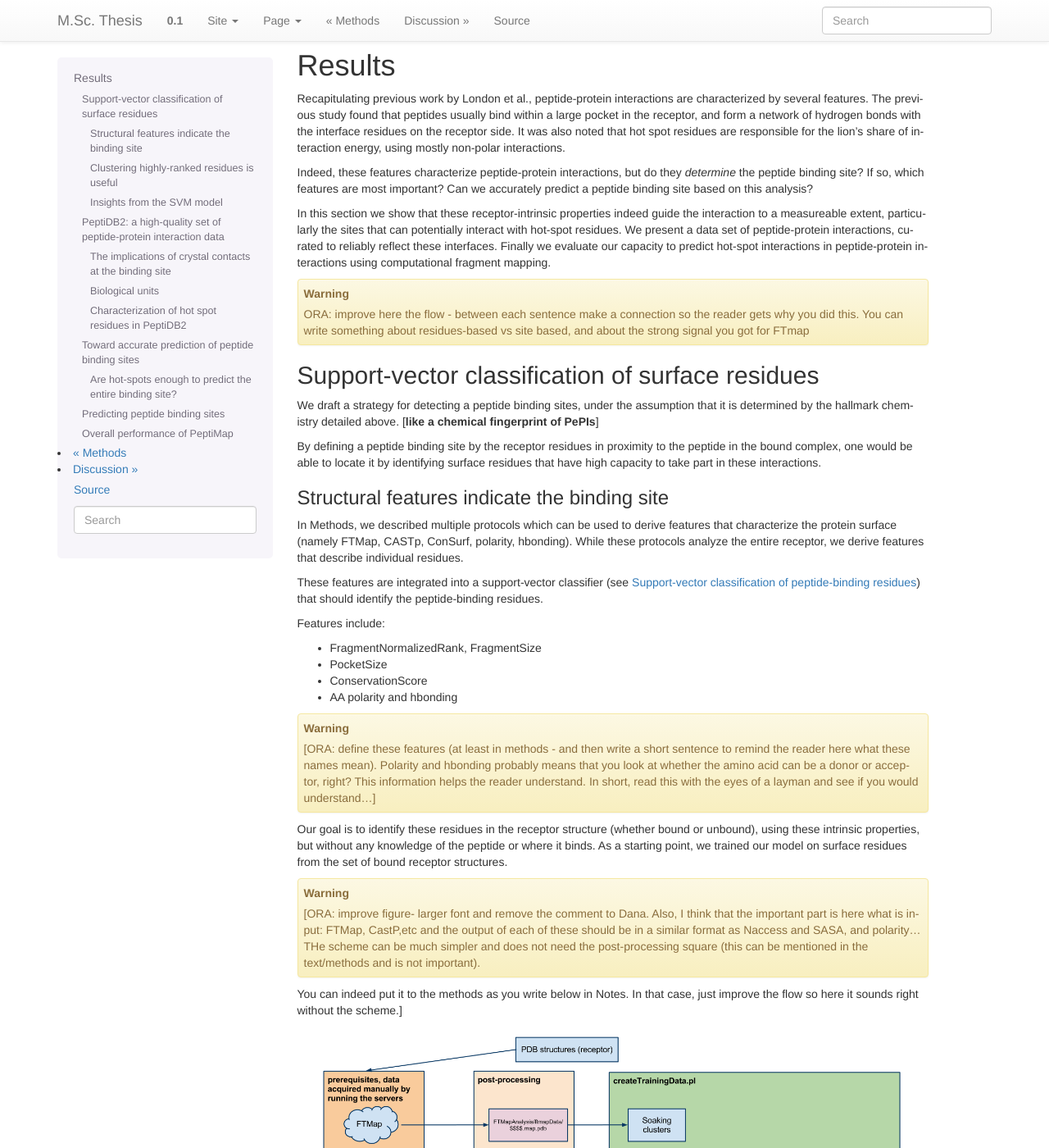
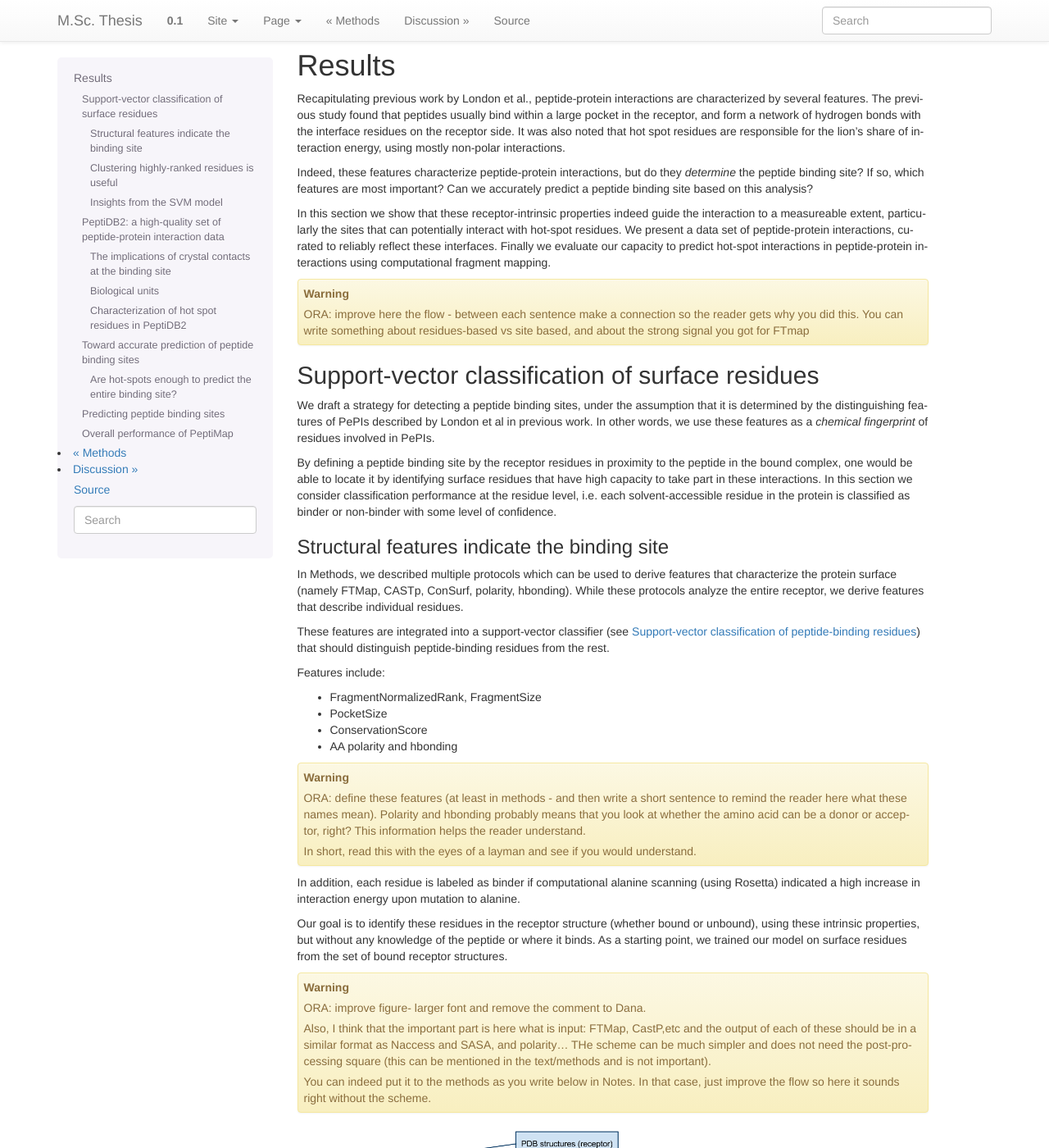
Before and after one commit to assaff/msc-thesis, a Sphinx documentation site: the page built from source/results.rst, in a window 1280 px wide and 1400 px high. Shown: the whole window at 82% size. Built offline with Sphinx 7.4.7, drawn with Linux system fonts in a browser that asks for light colours; formulas are drawn with MathJax 3; some of the changed text lies outside the part shown.

Commit message:
committing old comments from ora into results, also better ROC plot for SVM performance

```diff
--- a/source/results.rst
+++ b/source/results.rst
@@ -33,13 +33,18 @@ Support-vector classification of surface residues
 --------------------------------------------------------------
 
 We draft a strategy for detecting a peptide binding sites, under the
-assumption that it is determined by the hallmark chemistry detailed
-above. [**like a chemical fingerprint of PePIs**]
+assumption that it is determined by the distinguishing features of
+PePIs described by London et al in previous work.
+In other words, we use these features as a *chemical fingerprint* of
+residues involved in PePIs.
 
 By defining a peptide binding site by the receptor residues in
 proximity to the peptide in the bound complex, one would
 be able to locate it by identifying surface residues that have high
 capacity to take part in these interactions.
+In this section we consider classification performance at the residue
+level, i.e. each solvent-accessible residue in the protein is
+classified as binder or non-binder with some level of confidence.
 
 .. comment
     These residues can be characterized by their capacity to take part in the chemical processes described above.
@@ -66,7 +71,7 @@ that describe individual residues.
 
 These features are integrated into a
 support-vector classifier (see :ref:`methods-svm`) that should
-identify the peptide-binding residues.
+distinguish peptide-binding residues from the rest.
 
 .. comment
     Output data from these protocols feed into our SVM model, such
@@ -82,7 +87,18 @@ Features include:
 
 .. warning::
 
-    [ORA: define these features (at least in methods - and then write a short sentence to remind the reader here what these names mean). Polarity and hbonding probably means that you look at whether the amino acid can be a donor or acceptor, right? This information helps the reader understand. In short, read this with the eyes of a layman and see if you would understand...]
+    ORA: define these features (at least in methods - and then write
+    a short sentence to remind the reader here what these names mean).
+    Polarity and hbonding probably means that you look at whether the
+    amino acid can be a donor or acceptor, right? This information
+    helps the reader understand.
+
+    In short, read this with the eyes of a layman and see if you would
+    understand.
+
+In addition, each residue is labeled as binder if computational alanine
+scanning (using Rosetta) indicated a high increase in interaction energy upon mutation
+to alanine.
 
 Our goal is to identify these residues in the receptor structure
 (whether bound or unbound), using these intrinsic properties, but
@@ -92,8 +108,17 @@ set of bound receptor structures.
 
 .. warning::
 
-    [ORA: improve figure- larger font and remove the comment to Dana. Also, I think that the important part is here what is input: FTMap, CastP,etc and the output of each of these  should be in a similar format as Naccess and SASA, and polarity... THe scheme can be much simpler and does not need the post-processing square (this can be mentioned in the text/methods and is not important).
-You can indeed put it to the methods as you write below in Notes. In that case, just improve the flow so here it sounds right without the scheme.]
+    ORA: improve figure- larger font and remove the comment to Dana.
+
+    Also, I think that the important part is here what is input:
+    FTMap, CastP,etc and the output of each of these  should be in a
+    similar format as Naccess and SASA, and polarity... THe scheme can
+    be much simpler and does not need the post-processing square (this
+    can be mentioned in the text/methods and is not important).
+
+    You can indeed put it to the methods as you write below in Notes.
+    In that case, just improve the flow so here it sounds right
+    without the scheme.
 
 .. figure:: _images/svm-flowchart.png
     :align: center
@@ -110,7 +135,33 @@ testing it on the third one.
     [ORA: change the word "folds": this is confusing as it could also mean structural fold. You can write: using 2/3 of the data set and testing on the remaining 1/3.]
 
 The classifier's performance is measured by the area under the ROC
-curve associated with it.
+curve associated with it (AUC).
+
+.. note::
+
+    - only on full: add table detailing CV instances as rows, each described by the
+      feature weight vector it learned, its AUC using training and
+      test sets.
+      Last row should have mean & stddev values of all CVs
+
+    - generate mean ROC curves for different classifiers using CV:
+
+        - full classifier
+
+        - delta classifiers: remove one aspect
+
+        - each aspect separately
+
+    - this is why the linear kernel SVM is appropriate here:
+
+        - it is less prone to overfitting, since the decision function
+          is very simple
+
+        - it is decomposable: the parameters learned by the model are
+          meaningful to a human, and do not require mathematical
+          manipulation.
+
+    - see SVM parameters used in FunHunt paper (Structure, 2007)
 
 .. warning::
 
@@ -144,6 +195,14 @@ That step produces a ranked set of residue clusters, each a
 geometrically-dense collection of presumably-binding surface residues
 as scored by the classifier.
 
+.. note::
+
+    add a figure comparing clustering to prior prediction.
+    in prior context use just the top-scored residue as prediction
+    method.
+
+    That supports the clustering approach generally as a direction.
+
 For each input protein, we calculate precision and recall of the
 classifier over a subset of output clusters. For instance, "top-3
 recall" means the average of binding site recall rates, calculated
@@ -159,6 +218,20 @@ tightly-knit groups of positive predictions to be ranked high.
 This pipeline essentially constitutes a prediction protocol, which
 upon an input protein structure generates a ranked list of residue
 clusters as predicted binding sites.
+
+-----------------------------------
+
+.. note::
+
+    This subsection's goal is to establish FTMap as a reliable
+    predictor compared to the full set of features.
+    You should mention that during FTMap analysis, it takes into
+    account many geometrical and physico-chemical constraints,
+    including pockets, polarity, hbonding etc.
+
+    Therefore, **there's no need to compare it to CASTp**.
+    It is sufficient to state that it was a more practical choice, and
+    it also captures knobs-in-holes.
 
 Performance of SVM is dependent on xyz, therefore we
 We examined multiple configurations of the SVM to optimized recall and
```
Also changed, not shown: source/_images/roc-svm.png.
